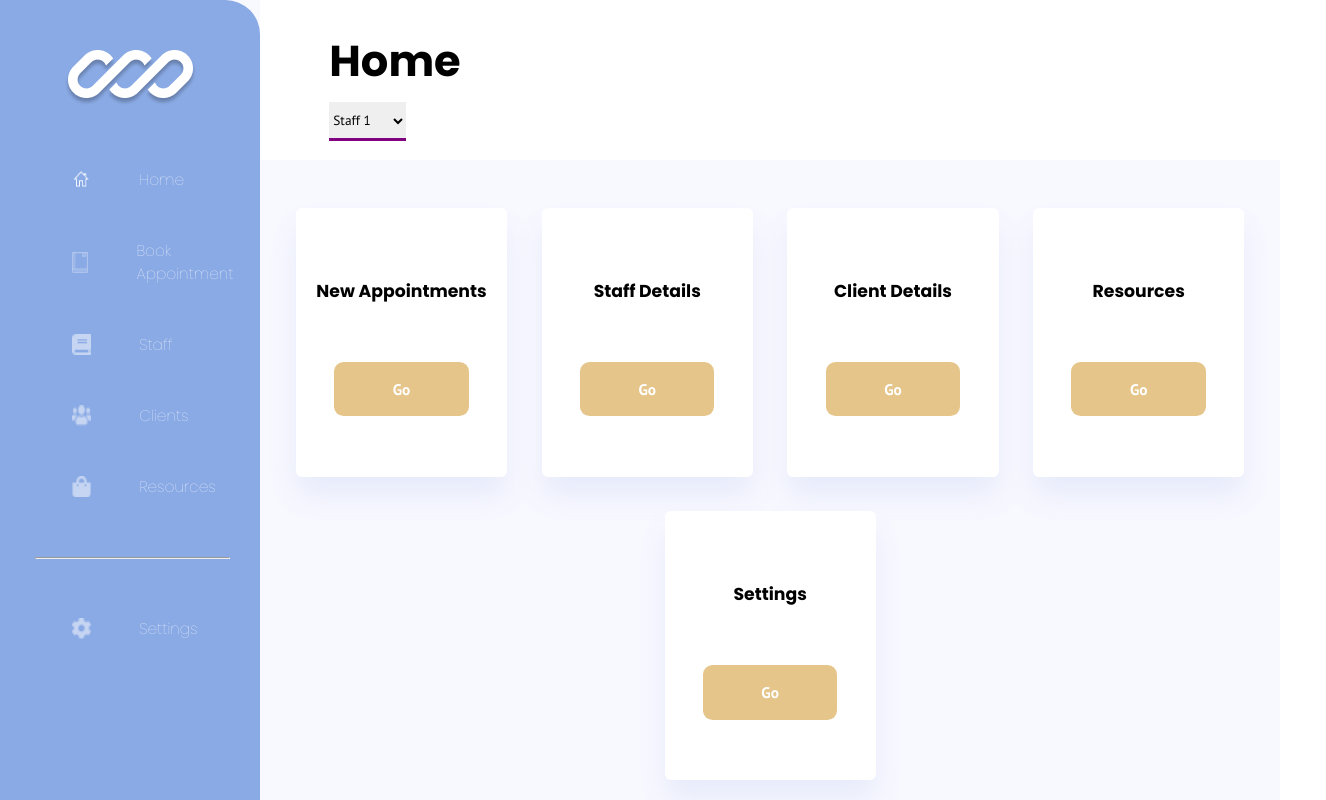
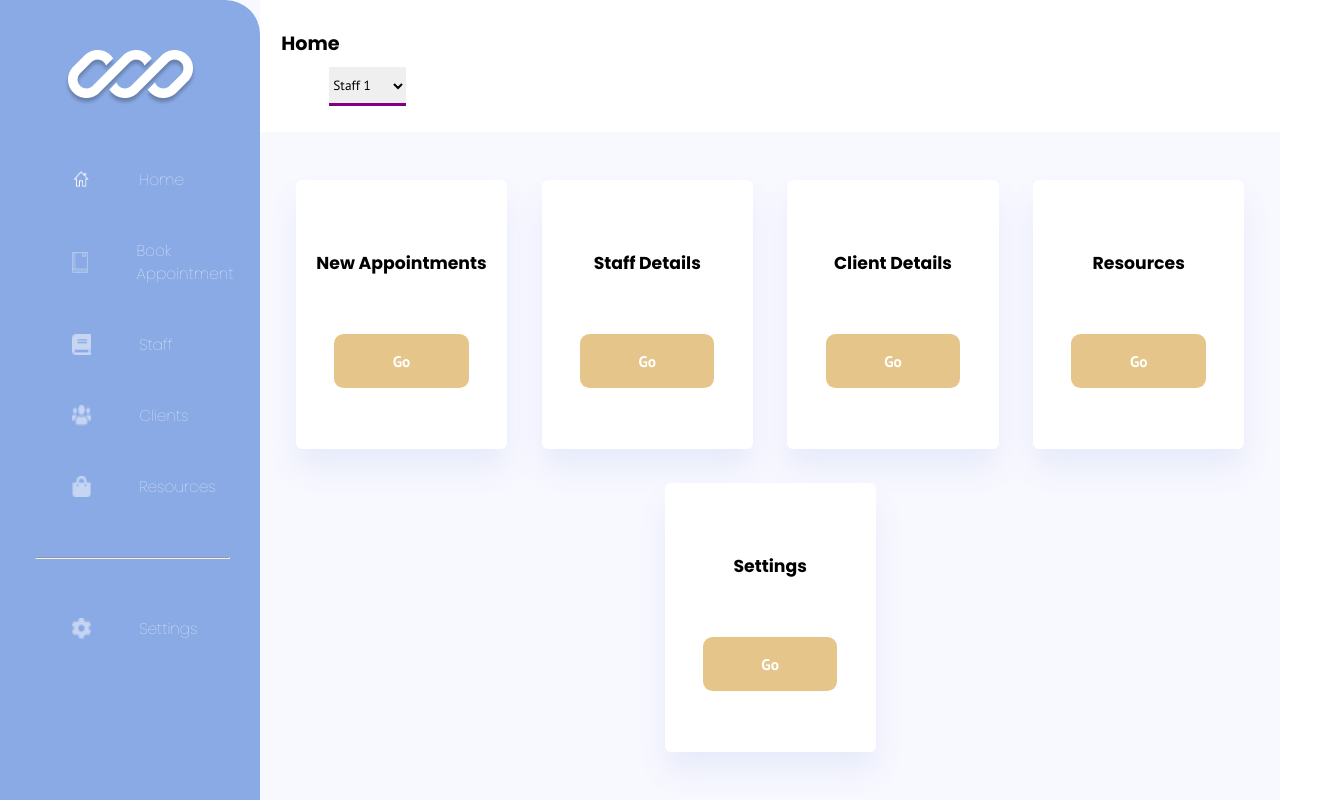
Before and after one commit to nology-tech/verde-client-project, a React (Vite) app: page /home in a window 1280 px wide. Shown: the whole page, 1326 px wide, since content can reach past the window. Built offline with nearby package versions, Linux system fonts and the light colour scheme.

Commit message:
tryng to make the button appear

```diff
--- a/src/components/Header/Header.scss
+++ b/src/components/Header/Header.scss
@@ -39,16 +39,21 @@
   .header {
     background-color: $clr-white;
     display: flex;
-    flex-direction: column;
+    flex-wrap: nowrap;
+    height: 300px;
 
+    &__container{
+      display: flex;
+      flex-direction: column;
+    }
     &--light {
       background-color: $clr-white;
 
-    &__title {
-      color: $clr-black;
-      margin-left: 3rem;
-    }
-
+      &__title {
+        color: $clr-black;
+        // margin-left: 3rem;
+        font-size: 1em;
+      }
     }
 
     &--dark {
@@ -61,13 +66,8 @@
     }
     }
 
-
     &__logo {
       display: none;
-    }
-
-    &__button {
-      display: flex;
     }
 
     &__dropdown{
@@ -80,4 +80,9 @@
       border-bottom: 3px solid purple;
     }
   }
+.header__button{
+  display: unset;
+  display: flex;
+  background-color: red;
 }
+}
--- a/src/components/Header/Header.tsx
+++ b/src/components/Header/Header.tsx
@@ -25,6 +25,7 @@ const Header = ({
   return (
     <div className={`header header--${variant}`}>
       <img src={logo} className="header__logo" alt="logo" />
+      <div className="header__container">
       <h1 className={`header--${variant}__title`}>{title}</h1>
       {dropdownOption && (
         <select className={`header__dropdown`} name="staff" id="stafflist">
@@ -33,6 +34,7 @@ const Header = ({
             )}
         </select>
       )}
+      </div>
       {buttonOption && (
         <div className="header__button">
           <Button
```
